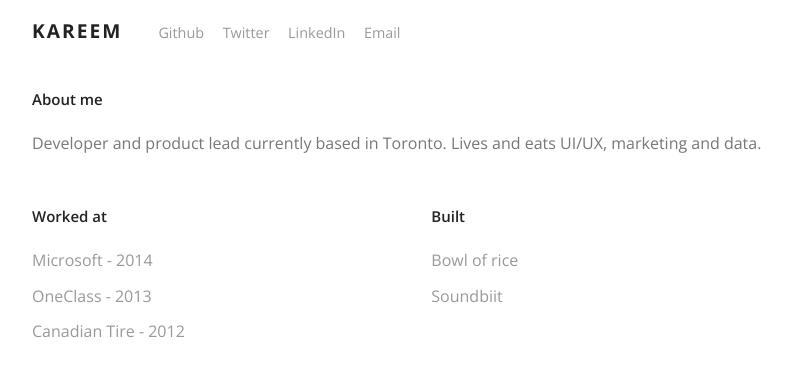
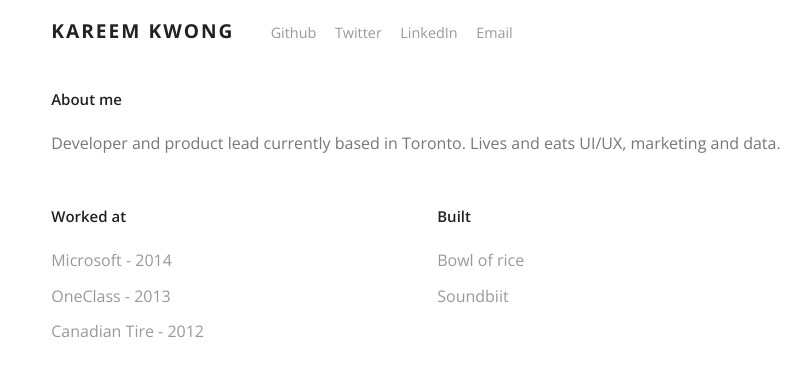
Before and after one commit to kwngo/kwngo.github.io, a plain HTML site: page index.html in a window 1280 px wide. Shown: the whole page, without its empty margins (32-843 px from the left). Drawn offline with nearby package versions, Linux system fonts and the light colour scheme.

```diff
--- a/index.html
+++ b/index.html
@@ -9,7 +9,7 @@
 <body>
   <header>
     <div class="container">
-    <span style="color:#222;text-transform:uppercase;letter-spacing:2px;font-weight:700;font-size:1.2em">Kareem</span>
+    <span style="color:#222;text-transform:uppercase;letter-spacing:2px;font-weight:700;font-size:1.2em">Kareem Kwong</span>
     <nav style="display:inline-block;padding-left:2em;">
     <ul class="main nav">
       <li><a href="http://www.github.com/kwngo">Github</a></li>
--- a/main.css
+++ b/main.css
@@ -12,7 +12,7 @@
 }
 
 .container {
-  width: 90%;
+  width: 87%;
   max-width: none !important;
 }
 
```
Also changed, not shown: 3 other files.
